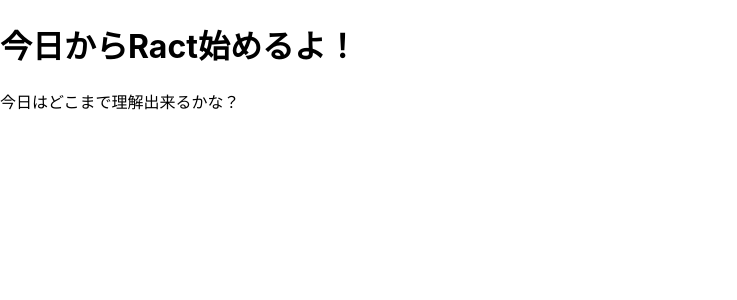
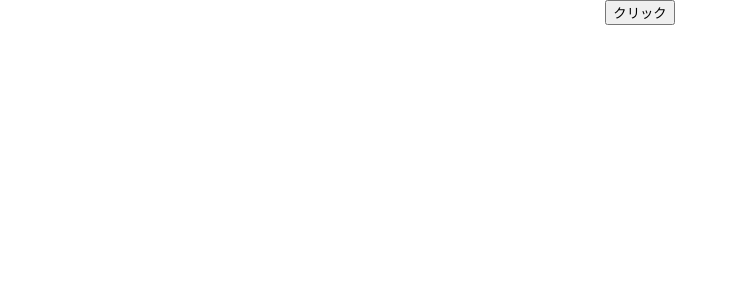
Before and after one commit to enshia-kanami/react-basic, a React (Create React App) app: page / in a window 1280 px wide. Shown: the top 300 px of the page, without its empty margins (0-737 px from the left). Built offline with nearby package versions, Linux system fonts and the light colour scheme.

Commit message:
state, useState学習

```diff
--- a/src/App.js
+++ b/src/App.js
@@ -1,14 +1,18 @@
-import Article from './components/Article.jsx';
+import React, { useState } from 'react'; //reactから関数をimportする必要がある
+import './App.css';
 
 function App() {
+  return(
+    <div className='App'>
+      <Button btn_txt="クリック" />
+    </div>
+  );
+};
+
+function Button(props) {
   return (
-  <div>
-    <Article
-    title={'今日からRact始めるよ！'}
-    text={'今日はどこまで理解出来るかな？'}
-    />
-  </div>
-  );
+    <button>{props.btn_txt}</button>
+  )
 }
 
-export default App;
+export default App; //index.jsでAppをインストールしてAppを使える
--- a/src/components/Article.jsx
+++ /dev/null
@@ -1,10 +0,0 @@
-const Article  = (props) => {
-    return (
-    <div>
-        <h1>{props.title}</h1>
-        <p>{props.text}</p>
-     </div>
-    );
-};
-
-export default Article;
```
